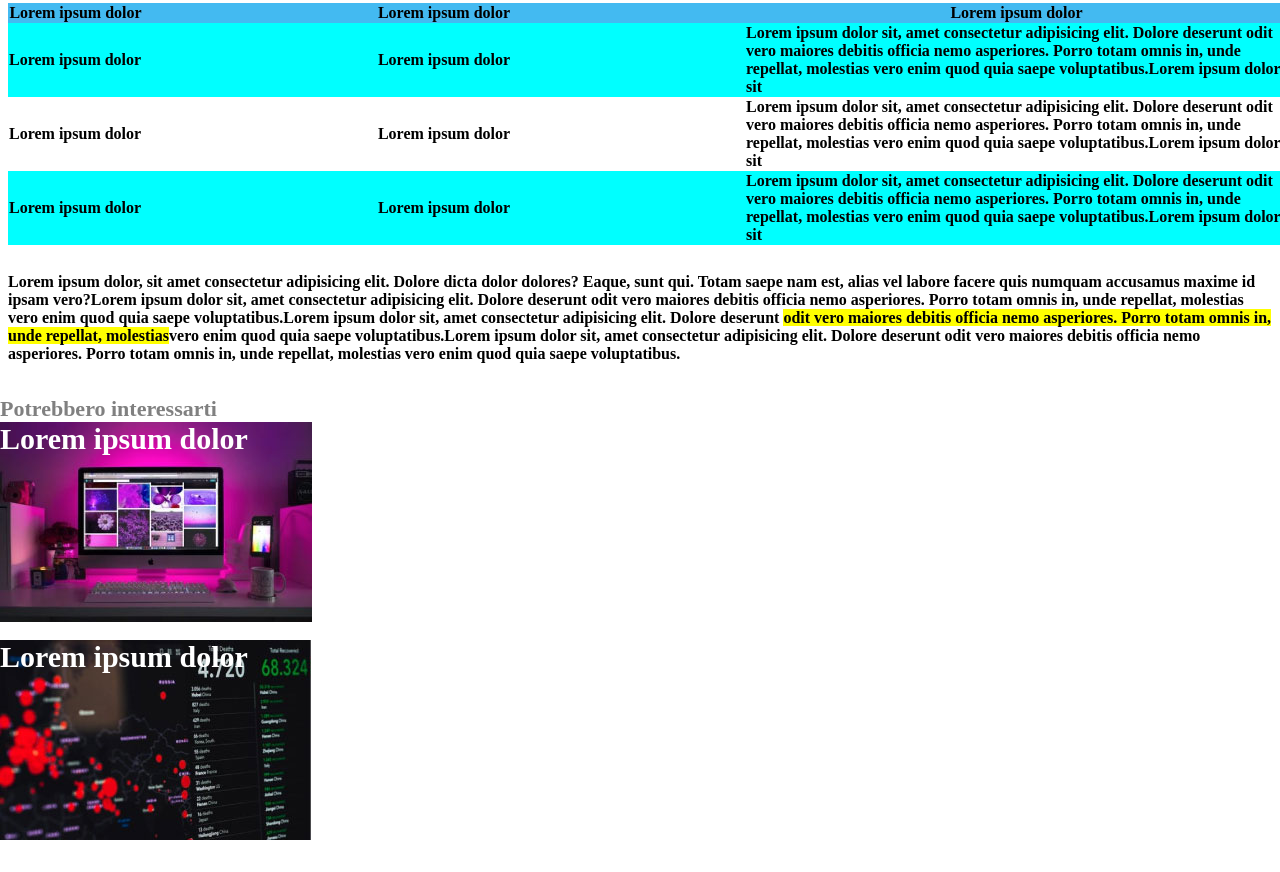
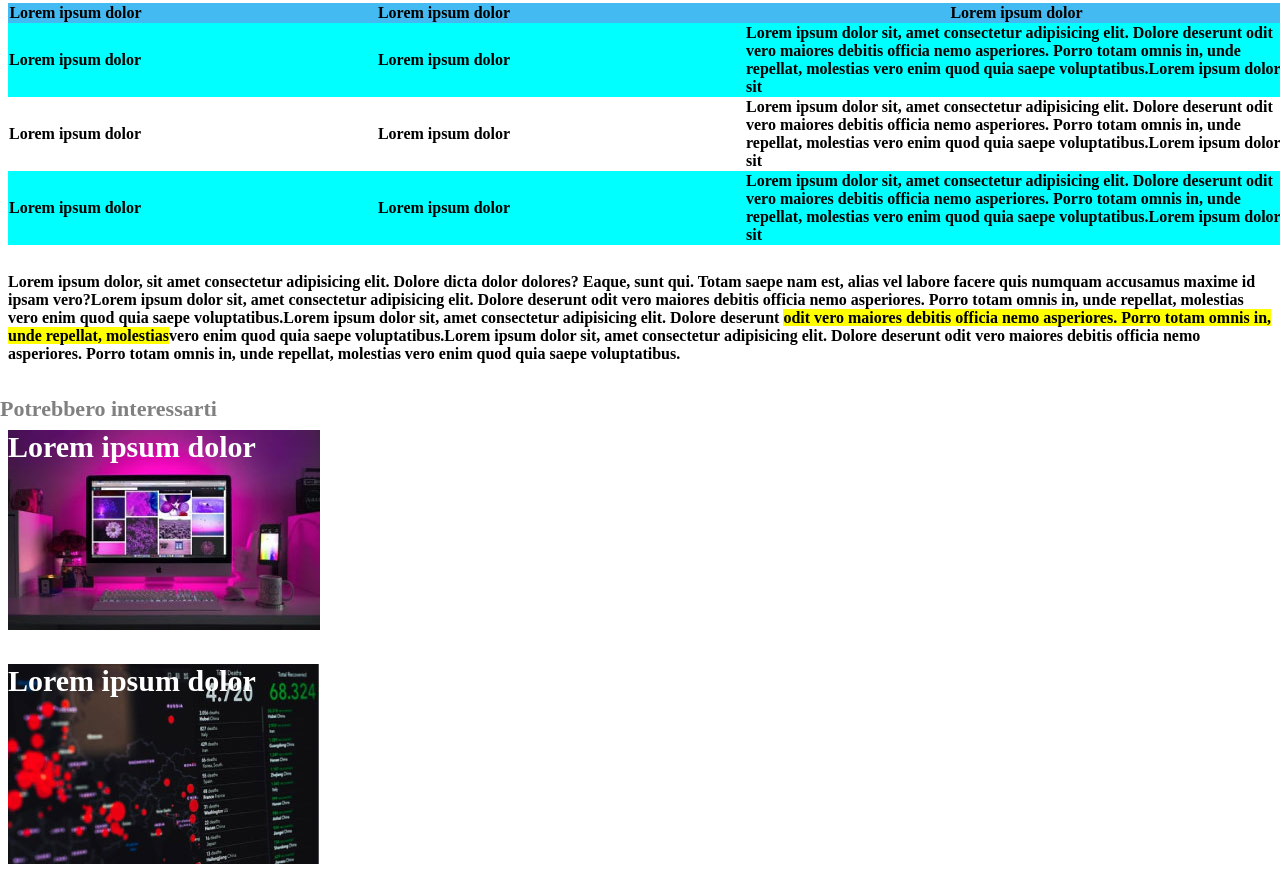
Before and after one commit to DavidC1103/html-css-booleaner, a plain HTML site: page index.html in a window 1280 px wide. Shown: the part 1065-1937 px from the top of the page. Before the commit the page ends 1905 px from the top, so only its background shows below. Drawn offline with Linux system fonts and the light colour scheme.

Commit message:
[fix margin]

```diff
--- a/css/style.css
+++ b/css/style.css
@@ -101,6 +101,7 @@ p.data-scritto{
   background-repeat: no-repeat;
   height: 200px;
   font-size: 30px;
+  margin: 8px;
 }
 .img2{
   background-image: url(../image/graph.jpg) ;
@@ -109,4 +110,5 @@ p.data-scritto{
   background-repeat: no-repeat;
   height: 200px;
   font-size: 30px;;
+  margin: 8px;
 }
```
